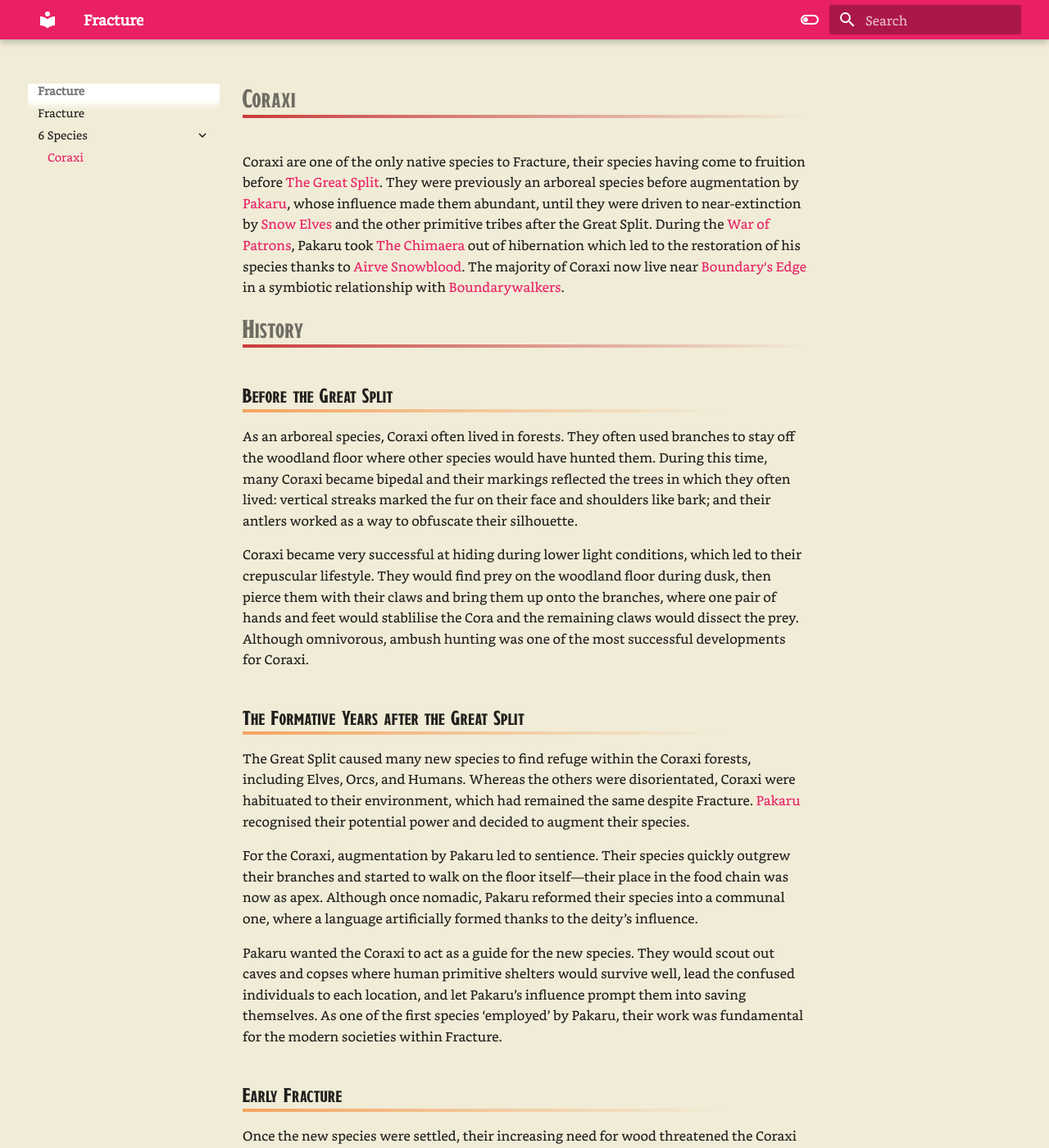
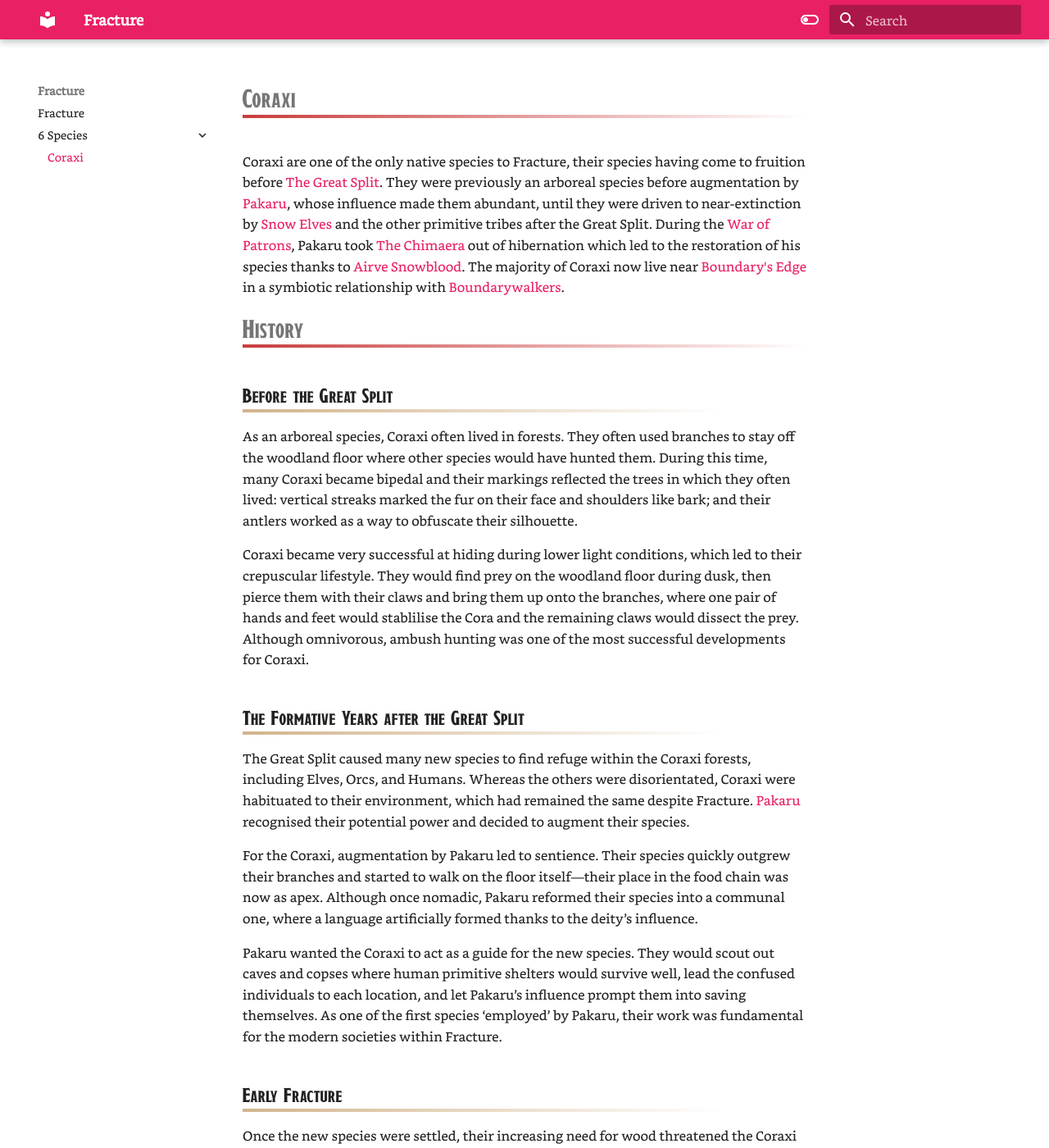
Before and after one commit to fennecpixels/FractureOnline, an MkDocs documentation site: the page built from docs/6 Species/Coraxi.md, in a window 1280 px wide and 1400 px high. Shown: the whole window at 82% size. Built offline with MkDocs 1.6.1 and Material for MkDocs 9.7.7, drawn with Linux system fonts in a browser that asks for light colours.

Commit message:
Final background change

```diff
--- a/docs/stylesheets/extra.css
+++ b/docs/stylesheets/extra.css
@@ -20,9 +20,6 @@
   --md-text-font: "Bookerly";
 }
 
-body {
-  background-color: #f1ecd7;
-}
 
 /* h1 underline */
 .md-typeset h1::after{
@@ -41,7 +38,7 @@
   height: 4px;
   left: 0;
   border: none;
-  background: linear-gradient(to right, sandybrown, transparent);
+  background: linear-gradient(to right, tan, transparent);
 }
 .md-typeset h3::after{
   content: "";
```
